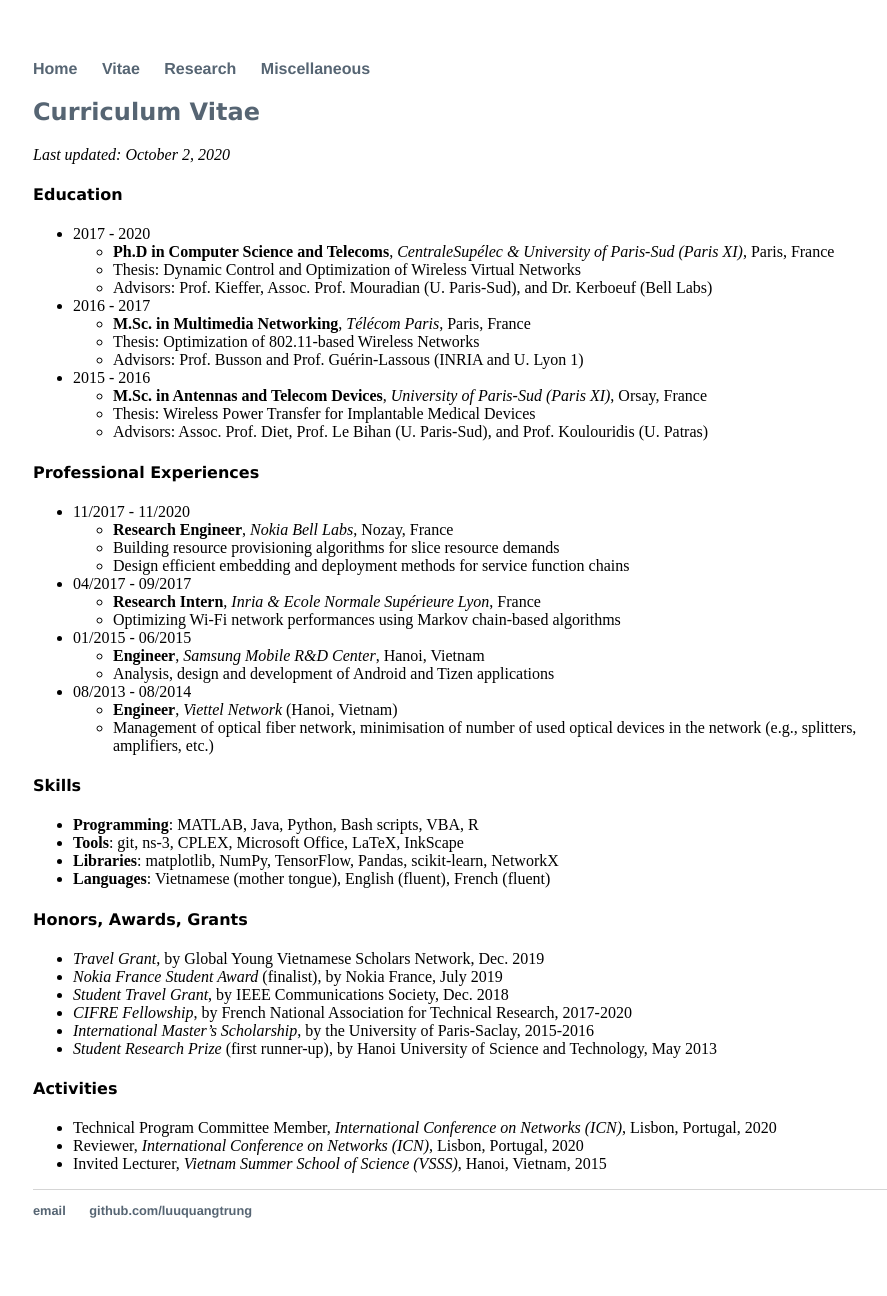
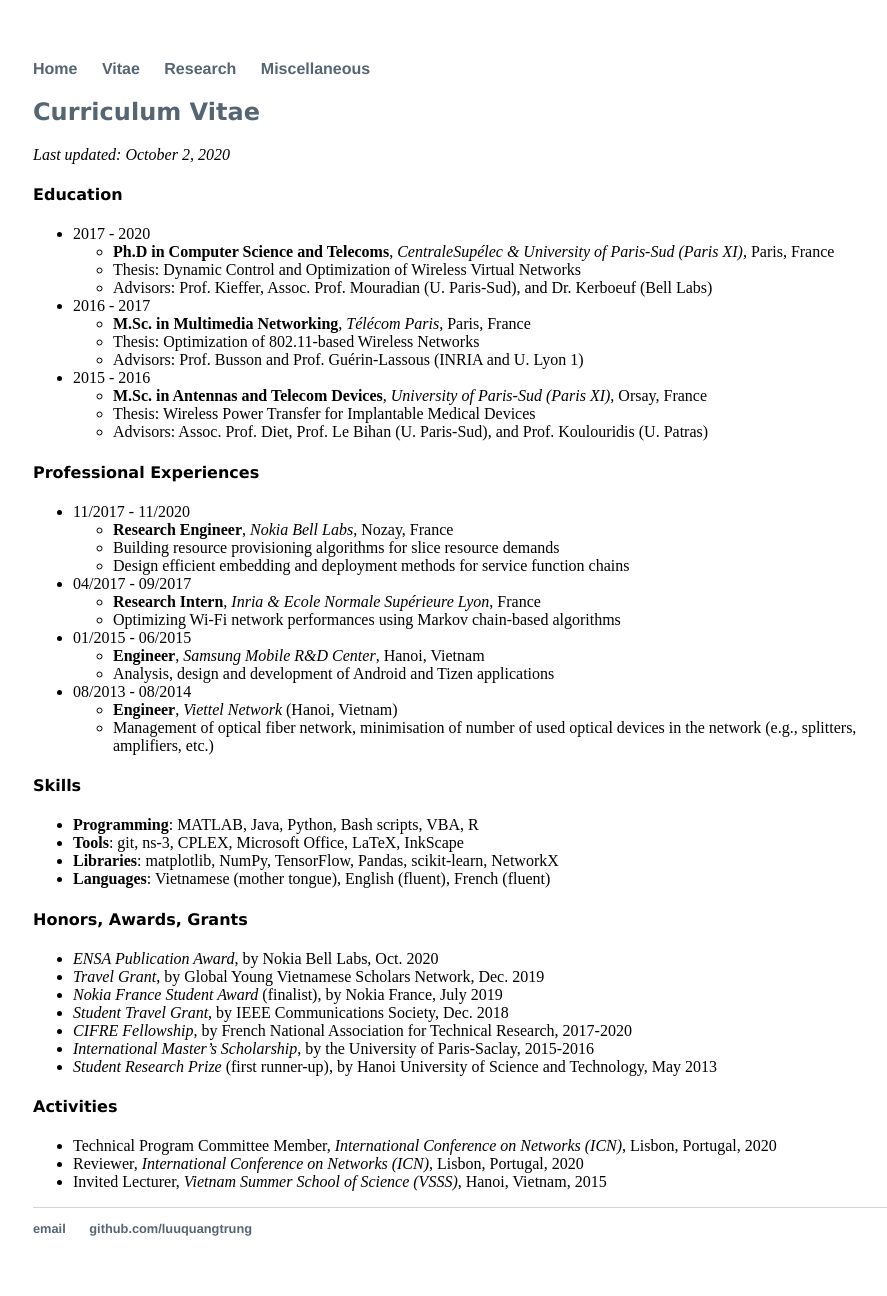
Before and after one commit to luuquangtrung/luuquangtrung.github.io_v1, a Jekyll site: the page built from vitae/index.html, in a window 1280 px wide. Shown: the whole page, without its empty margins (159-1046 px from the left). Built offline with Jekyll 4.4.1, drawn with Linux system fonts in a browser that asks for light colours.

Commit message:
update index of <vitae>

```diff
--- a/vitae/index.html
+++ b/vitae/index.html
@@ -62,7 +62,6 @@ title: Vitae
 </ul>
 
 
-
 <div> <h4 style="font-family:verdana;">Skills</h4> </div>
 <ul>
 	<li> <strong>Programming</strong>: MATLAB, Java, Python, Bash scripts, VBA, R </li>
@@ -73,6 +72,7 @@ title: Vitae
 
 <div> <h4 style="font-family:verdana;">Honors, Awards, Grants</h4> </div>
 <ul>
+	<li> <em>ENSA Publication Award</em>, by Nokia Bell Labs, Oct. 2020 </li>
 	<li> <em>Travel Grant</em>, by Global Young Vietnamese Scholars Network, Dec. 2019 </li>
 	<li> <em>Nokia France Student Award</em> (finalist), by Nokia France, July 2019 </li>
 	<li> <em>Student Travel Grant</em>, by IEEE Communications Society, Dec. 2018 </li>
@@ -82,7 +82,6 @@ title: Vitae
 </ul>
 
 
-
 <div> <h4 style="font-family:verdana;">Activities</h4> </div>
 <ul>
 	<li> Technical Program Committee Member, <em>International Conference on Networks (ICN)</em>, Lisbon, Portugal, 2020 </li>
```
